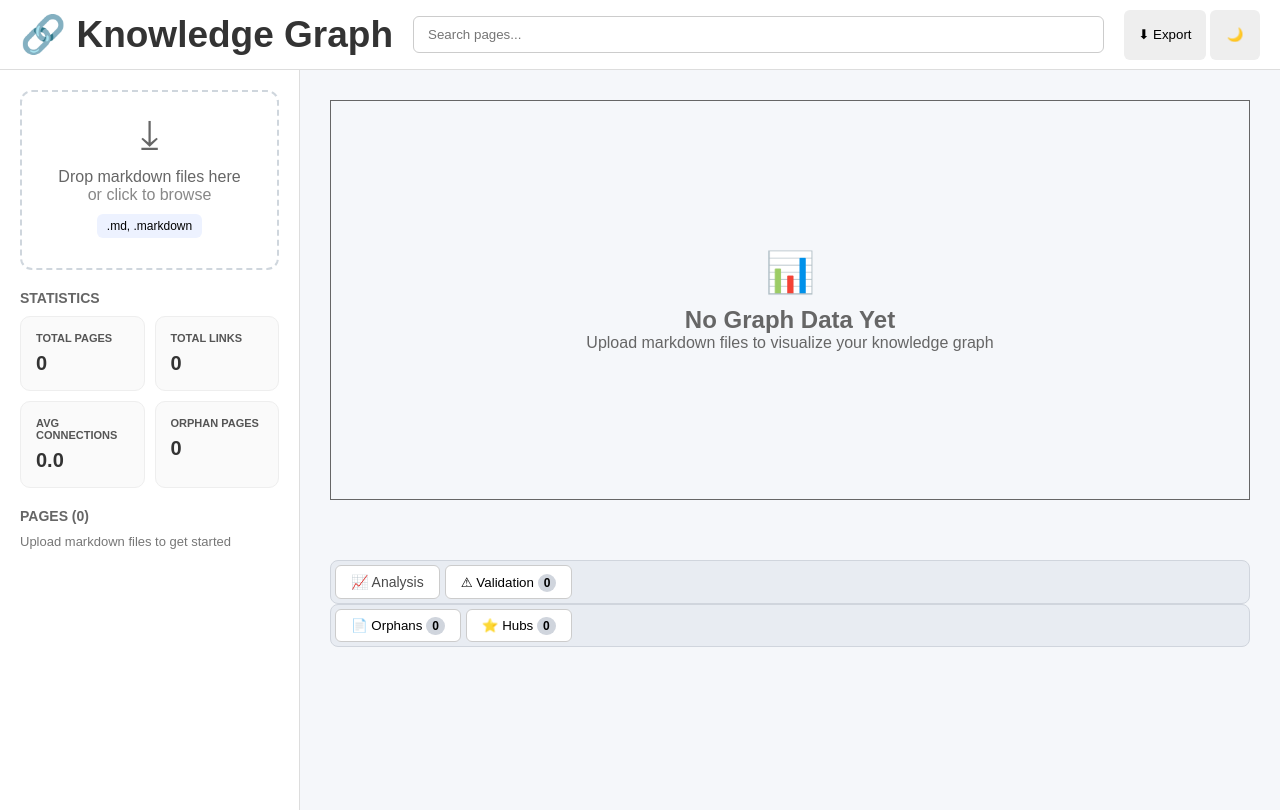
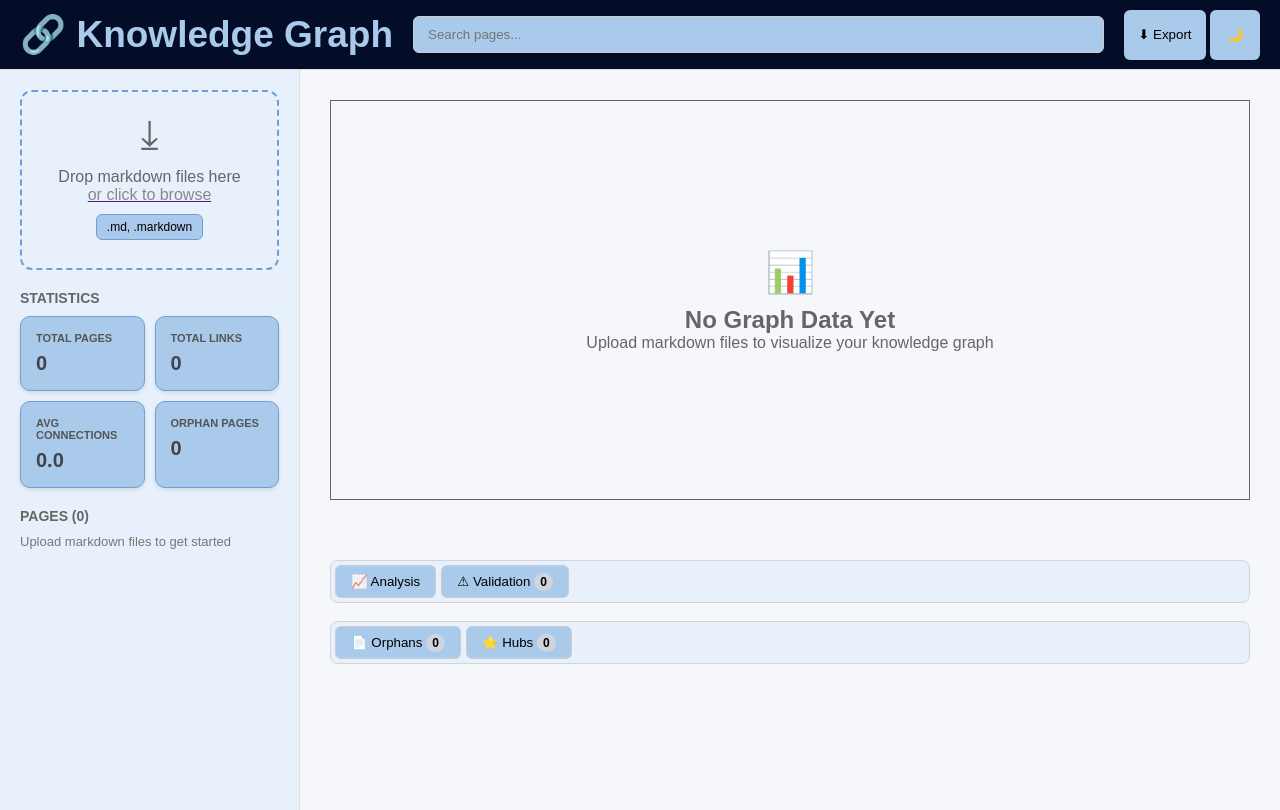
Before and after one commit to ipsitapp8/OJT, a plain HTML site: page index.html in a window 1280 px wide. Drawn offline with Linux system fonts and the light colour scheme.

Commit message:
made changes in css

```diff
--- a/index.html
+++ b/index.html
@@ -28,7 +28,7 @@
         <!-- Upload Box -->
         <div class="upload-box">
             <div class="upload-icon">⤓</div>
-            <p>Drop markdown files here<br><span>or click to browse</span></p>
+            <p>Drop markdown files here<br><a href=""><span>or click to browse</span></a></p>
             <button class="file-types">.md, .markdown</button>
         </div>
 
@@ -76,13 +76,14 @@
         <div class="navs-section">
 
             <div class="top-navs">
-                <button class="analysis">📈 Analysis</button>
-                <button>⚠ Validation <span class="count">0</span></button>
+                <button class="nav-button" id="analysis">📈 Analysis</button>
+                <button class="nav-button" id="validation">⚠ Validation <span class="count">0</span></button>
             </div>
+            <br>
 
             <div class="bottom-navs">
-                <button class="orphans">📄 Orphans <span class="count">0</span></button>
-                <button>⭐ Hubs <span class="count">0</span></button>
+                <button class="nav-button" id="orphans">📄 Orphans <span class="count">0</span></button>
+                <button class="nav-button" id="hubs">⭐ Hubs <span class="count">0</span></button>
             </div>
 
         </div>
--- a/style.css
+++ b/style.css
@@ -7,14 +7,14 @@
 
 body {
     background: #f5f7fa;
-    color: #333;
+    color: #a9caeb;
 }
 
 /* NAVBAR */
 .navbar {
     height: 70px;
     padding: 0 20px;
-    background: white;
+    background: rgb(3, 13, 40);
     border-bottom: 1px solid #ddd;
     display: flex;
     align-items: center;
@@ -31,8 +31,10 @@ body {
 .search {
     flex: 2;
     padding: 10px 14px;
-    border: 1px solid #ccc;
+    border: 1px solid #cccccc;
     border-radius: 6px;
+    background-color: #a9caeb;
+
 }
 
 /*Nav bar buttons */
@@ -40,7 +42,7 @@ body {
     padding: 8px 14px;
     border: none;
     border-radius: 6px;
-    background: #eee;
+    background: #a9caeb;
     cursor: pointer;
 }
 
@@ -66,7 +68,7 @@ body {
 /* SIDEBAR */
 .sidebar {
     width: 300px;
-    background: #fff;
+    background: #e8f1fb;
     padding: 20px;
     border-right: 1px solid #ddd;
     overflow-y: auto;
@@ -81,7 +83,7 @@ body {
 
 /* Upload Box */
 .upload-box {
-    border: 2px dashed #cfd6dd;
+    border: 2px dashed #70a0d3;
     height: 180px;
     border-radius: 12px;
     text-align: center;
@@ -99,14 +101,23 @@ body {
     color: #888;
 }
 
+.upload-box:hover {
+    background: #cad6e3;
+}
+
 /* Upload Box */
 .file-types {
     margin-top: 10px;
     padding: 5px 10px;
-    border: none;
-    background: #edf2ff;
+    border: 1px solid #70a0d3;
+    background: #a9caeb;
     border-radius: 6px;
     font-size: 12px;
+
+}
+
+.file-types:hover {
+    background: #d0e7fb;
 }
 
 /* Stats Cards */
@@ -117,10 +128,19 @@ body {
 }
 
 .stat-card {
-    background: #fafafa;
+    background: #a9caeb;
     padding: 15px;
     border-radius: 10px;
-    border: 1px solid #eee;
+    border: 1px solid #70a0d3;
+    box-shadow: 0px 2px 4px rgba(0, 0, 0, 0.1) ;
+    transition: transform 0.3s ease, box-shadow 0.3s ease;
+    color:rgb(66, 68, 73)
+}
+
+.stat-card:hover {
+    background: #d0e7fb;
+    transform: scale(1.1);
+    box-shadow: 0px 4px 8px rgba(0, 0, 0, 0.15)     ;
 }
 
 .stat-card h4 {
@@ -173,7 +193,7 @@ body {
     display:inline;
     padding: 8px 15px;
     border: 1px solid #ccc;
-    background: #fff;
+    background: #a9caeb;
     cursor: pointer;
     border-radius: 6px;
     margin-right: 5px;
@@ -183,12 +203,14 @@ body {
 .top-navs,
 .bottom-navs {
     display:flex;
-    background: #e8ecf2;
+    background: #e8f1fb;
     padding: 4px;
     border-radius: 8px;
     border: 1px solid #d0d5dd;
     font-family: Arial, sans-serif;
 }
+
+
 
 /* Tabs */
 .analysis {
```
Also changed, not shown: images/darkmode.png (added), images/lightmode.png (added).
